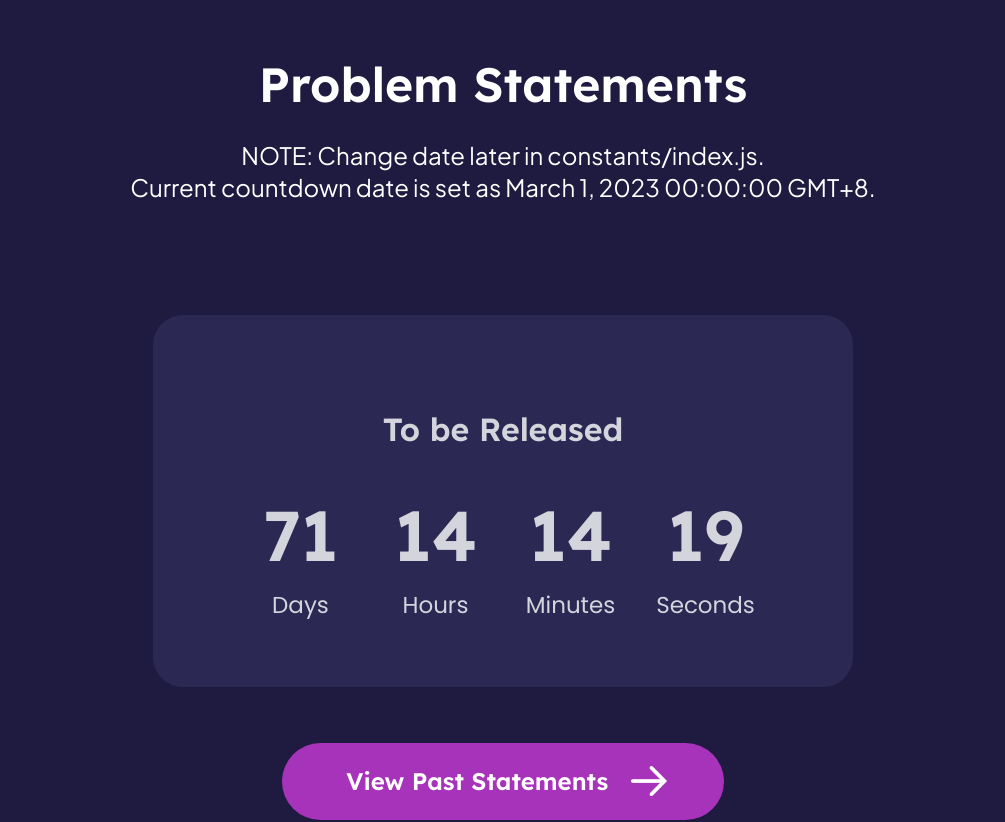
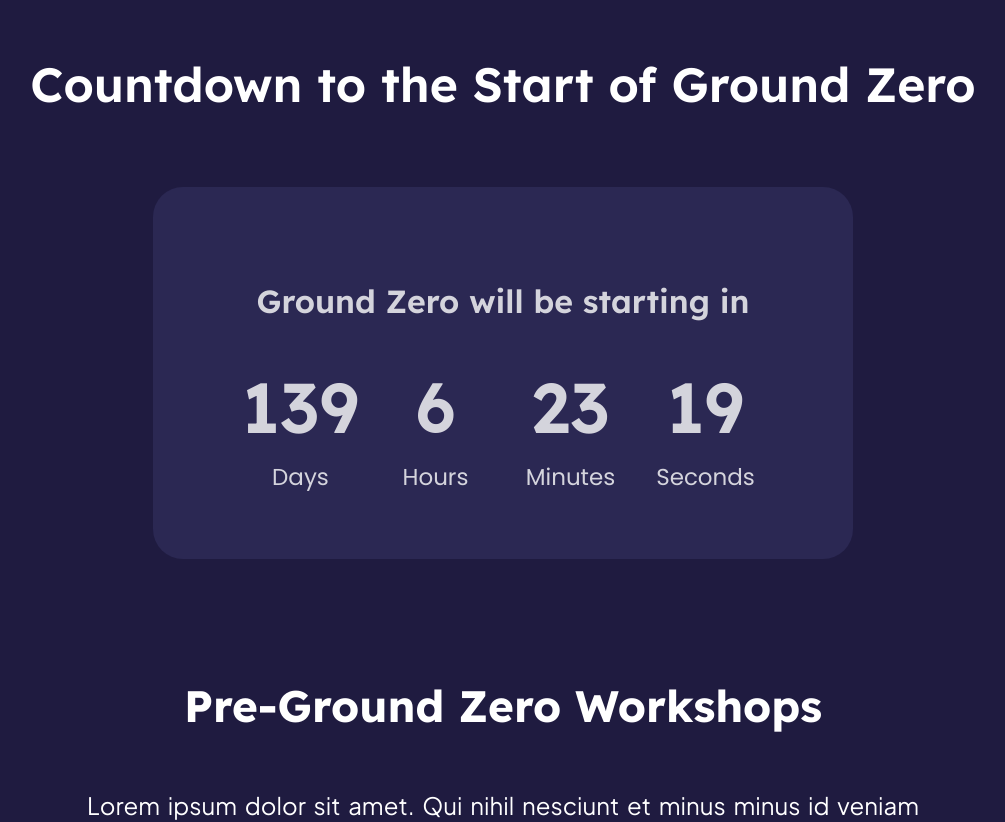
Before and after one commit to groundzero2023/groundzero-website, a React (Vite) app in the folder groundzero/: page / in a window 1280 px wide. Shown: the part 3540-4362 px from the top of the page, without its empty margins (137-1142 px from the left). Built offline with nearby package versions, Linux system fonts and the light colour scheme.

Commit message:
Update Countdown Timer

```diff
--- a/groundzero/src/components/ProblemStatementCountdown.jsx
+++ b/groundzero/src/components/ProblemStatementCountdown.jsx
@@ -54,18 +54,14 @@ const ProblemStatementCountdown = () => {
         className={`${styles.paddingY} ${styles.flexCenter} flex-col relative`}
       >
         <div className="w-full text-center justify-between items-center md:flex-row flex-col sm:mb-16 mb-6 relative z-[1]">
-          <h1 className={styles.heading2}>Problem Statements</h1>
-          <div className="font-light text-2xl pb-12 text-center text-white mt-4">
-            NOTE: Change date later in constants/index.js. <br /> Current
-            countdown date is set as {statementReleaseDate} GMT+8.
-          </div>
+          <h1 className={styles.heading2}>Countdown to the Start of Ground Zero</h1>
         </div>
         <div className={`${styles.flexCenter} w-full text-white`}>
           <div className="countdown-timer-box">
             <div
               className={`${styles.heading4} xs:leading-[40px] leading-[60px] mb-4 mt-3 opacity-80`}
             >
-              To be Released
+              Ground Zero will be starting in
             </div>
             <div className="countdown-timer">
               <div className="countdown-timer-days">
@@ -87,7 +83,6 @@ const ProblemStatementCountdown = () => {
             </div>
           </div>
         </div>
-        <DisplayButton link="/" text="View Past Statements" arrow="right" />
       </div>
     </div>
   );
--- a/groundzero/src/constants/index.js
+++ b/groundzero/src/constants/index.js
@@ -535,7 +535,7 @@ export const mentors = [
 ];
 
 // Date for Releasing Problem Statements. Edit here to change
-export const statementReleaseDate = "March 1, 2023 00:00:00"
+export const statementReleaseDate = "May 8, 2023 00:09:00 GMT+0800"
 
 // Edit this to change the content of paras in About Page
 export const aboutUs = [
```
